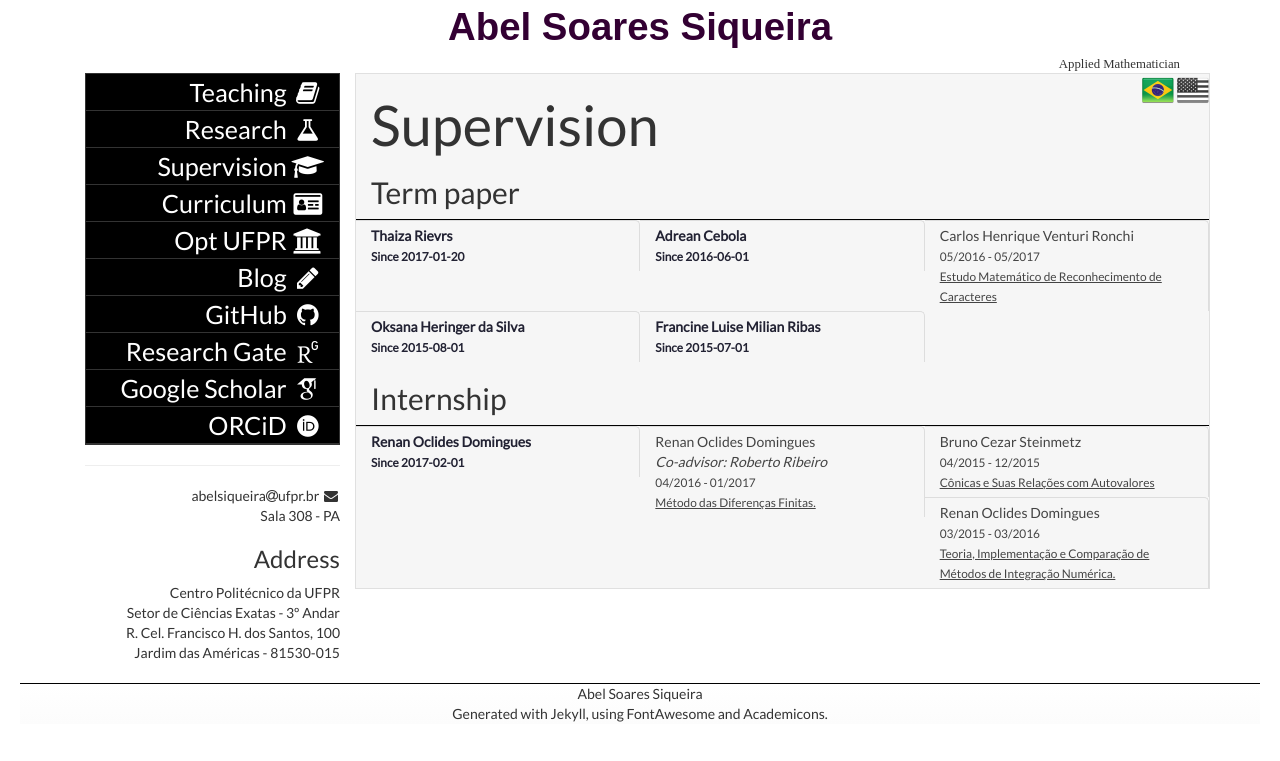
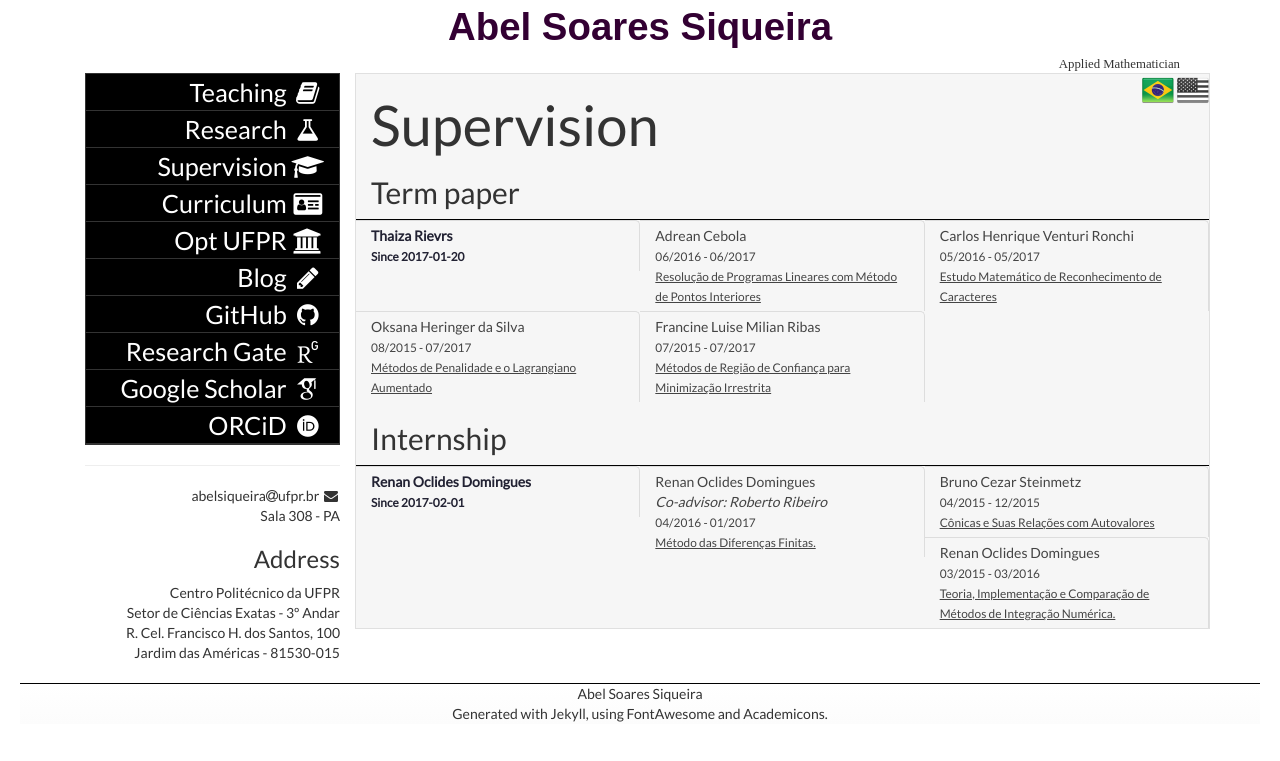
Before and after one commit to abelsiqueira/abelsiqueira.github.io-old, a Jekyll site: the page built from supervision.en.md, in a window 1280 px wide. Shown: the top 761 px of the page. Built offline with Jekyll 4.4.1, drawn with Linux system fonts in a browser that asks for light colours; some web fonts are replaced.

Commit message:
Atualiza supervisões

```diff
--- a/_data/supervision.yml
+++ b/_data/supervision.yml
@@ -45,26 +45,32 @@
   theme: Métodos de Região de Confiança para Minimização Irrestrita
   type: tcc
   start: 2015-07-01
+  end: 2017-07-04
   email:
     user: francineluise
     domain: hotmail [dot] com
+  link: tcc-2017-francine-milian.pdf
 
 - name: Oksana Heringer da Silva
-  theme: Métodos de Penalidade e Lagrangeano Aumentado
+  theme: Métodos de Penalidade e o Lagrangiano Aumentado
   type: tcc
   start: 2015-08-01
+  end: 2017-07-03
   email:
     user: oksanaheringer
     domain: gmail [dot] com
   lattes: http://lattes.cnpq.br/4222576494725838
+  link: tcc-2017-oksana-heringer.pdf
 
 - name: Adrean Cebola
-  theme: Programação Quadrática de Larga Escala
+  theme: Resolução de Programas Lineares com Método de Pontos Interiores
   start: 2016-06-01
+  end: 2017-06-27
   type: tcc
   email:
     user: adreancebola
     domain: hotmail [dot] com
+  link: tcc-2017-adrean-cebola.pdf
 
 - name: Carlos Henrique Venturi Ronchi
   theme: Estudo Matemático de Reconhecimento de Caracteres
```
Also changed, not shown: 1 other file.
